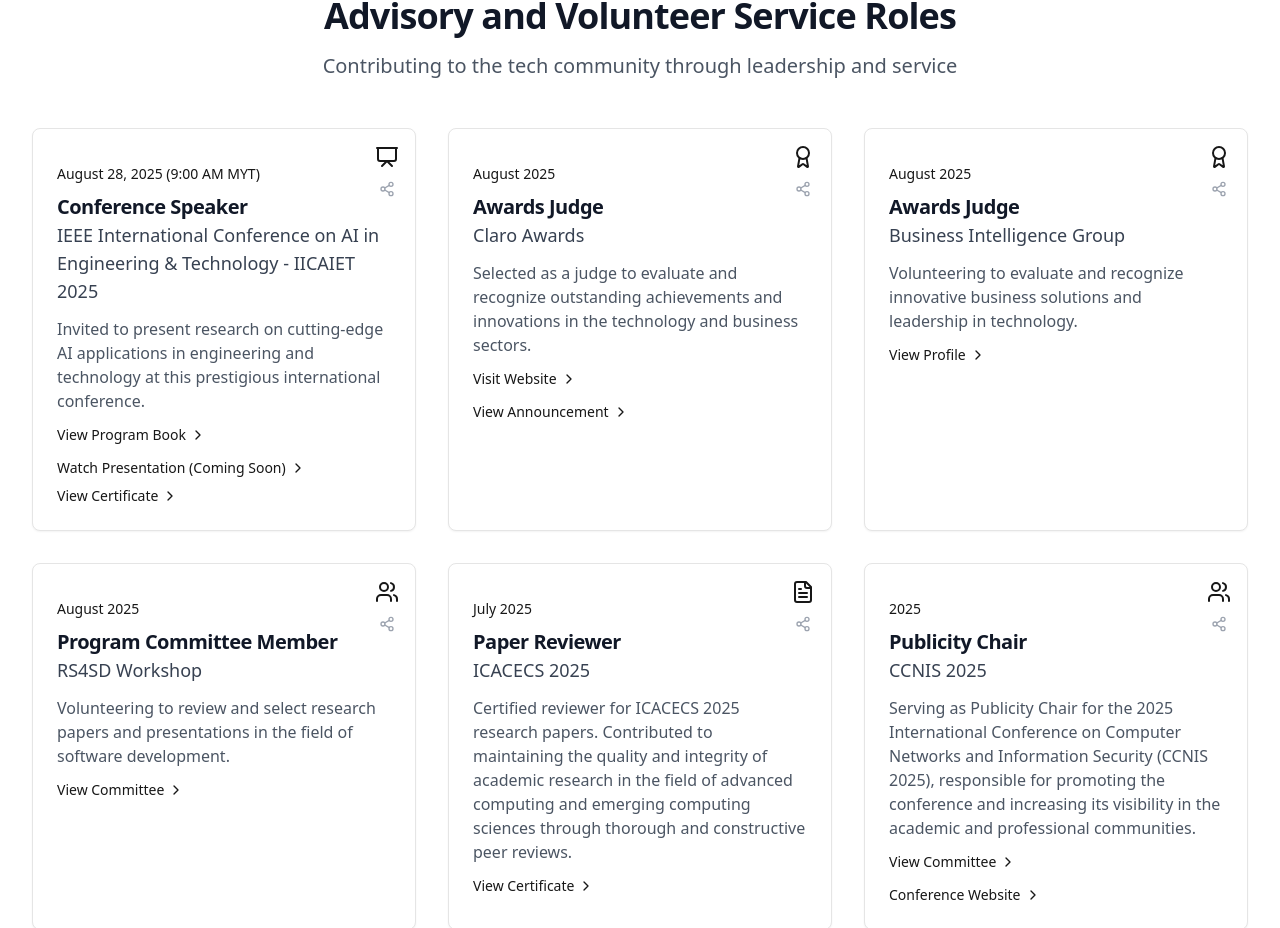
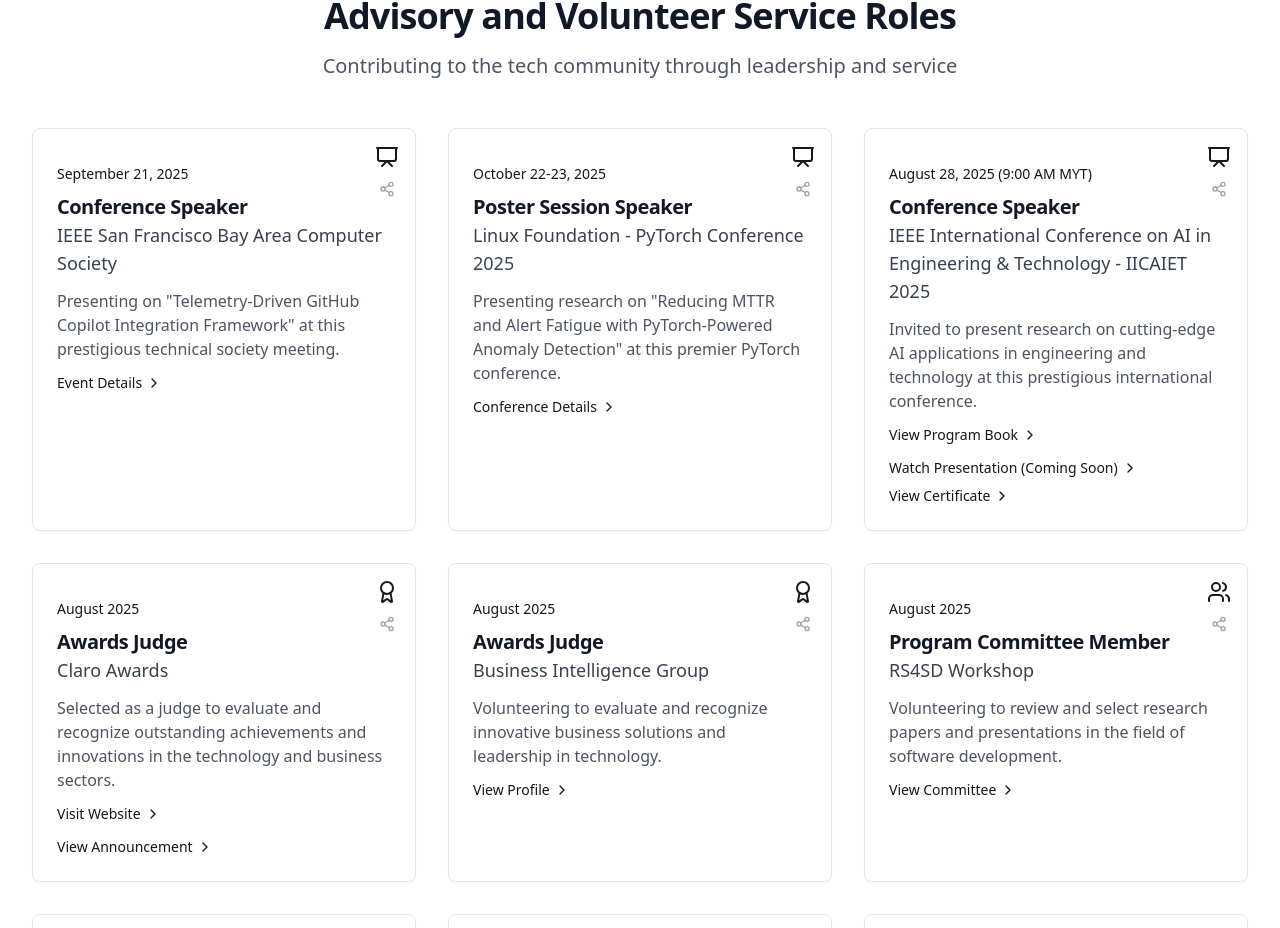
Before and after one commit to learningdebunked/kapilportfolio, a Next.js app: page / in a window 1280 px wide. Shown: the part 1159-2087 px from the top of the page. Built offline with nearby package versions, Linux system fonts and the light colour scheme.

Commit message:
added pytorch 2025 and IEEE SF speaking

```diff
--- a/src/components/achievements.tsx
+++ b/src/components/achievements.tsx
@@ -10,6 +10,30 @@
 const roles = [
   {
     id: 1,
+    title: 'Conference Speaker',
+    organization: 'IEEE San Francisco Bay Area Computer Society',
+    description: 'Presenting on "Telemetry-Driven GitHub Copilot Integration Framework" at this prestigious technical society meeting.',
+    icon: <Presentation className="h-6 w-6 text-primary" />,
+    period: 'September 21, 2025',
+    location: 'San Francisco Bay Area, CA',
+    link: '#',
+    linkText: 'Event Details',
+    isUpcoming: true
+  },
+  {
+    id: 2,
+    title: 'Poster Session Speaker',
+    organization: 'Linux Foundation - PyTorch Conference 2025',
+    description: 'Presenting research on "Reducing MTTR and Alert Fatigue with PyTorch-Powered Anomaly Detection" at this premier PyTorch conference.',
+    icon: <Presentation className="h-6 w-6 text-primary" />,
+    period: 'October 22-23, 2025',
+    location: 'San Francisco, CA',
+    link: '#',
+    linkText: 'Conference Details',
+    isUpcoming: true
+  },
+  {
+    id: 3,
     title: 'Conference Speaker',
     organization: 'IEEE International Conference on AI in Engineering & Technology - IICAIET 2025',
     description: 'Invited to present research on cutting-edge AI applications in engineering and technology at this prestigious international conference.',
@@ -24,7 +48,7 @@
     isPdf: true
   },
   {
-    id: 2,
+    id: 4,
     title: 'Awards Judge',
     organization: 'Claro Awards',
     description: 'Selected as a judge to evaluate and recognize outstanding achievements and innovations in the technology and business sectors.',
@@ -36,7 +60,7 @@
     additionalLinkText: 'View Announcement'
   },
   {
-    id: 3,
+    id: 5,
     title: 'Awards Judge',
     organization: 'Business Intelligence Group',
     description: 'Volunteering to evaluate and recognize innovative business solutions and leadership in technology.',
@@ -46,7 +70,7 @@
     linkText: 'View Profile'
   },
   {
-    id: 4,
+    id: 6,
     title: 'Program Committee Member',
     organization: 'RS4SD Workshop',
     description: 'Volunteering to review and select research papers and presentations in the field of software development.',
@@ -56,7 +80,7 @@
     linkText: 'View Committee'
   },
   {
-    id: 5,
+    id: 7,
     title: 'Paper Reviewer',
     organization: 'ICACECS 2025',
     description: 'Certified reviewer for ICACECS 2025 research papers. Contributed to maintaining the quality and integrity of academic research in the field of advanced computing and emerging computing sciences through thorough and constructive peer reviews.',
@@ -66,7 +90,7 @@
     linkText: 'View Certificate'
   },
   {
-    id: 6,
+    id: 8,
     title: 'Publicity Chair',
     organization: 'CCNIS 2025',
     description: 'Serving as Publicity Chair for the 2025 International Conference on Computer Networks and Information Security (CCNIS 2025), responsible for promoting the conference and increasing its visibility in the academic and professional communities.',
@@ -78,7 +102,7 @@
     additionalLinkText: 'Conference Website'
   },
   {
-    id: 7,
+    id: 9,
     title: 'Tentative Reviewer',
     organization: 'ICIS 2025',
     description: 'Reviewing research papers for ICIS 2025, contributing to the advancement of information systems research by evaluating and providing feedback on cutting-edge studies in the field.',
```
